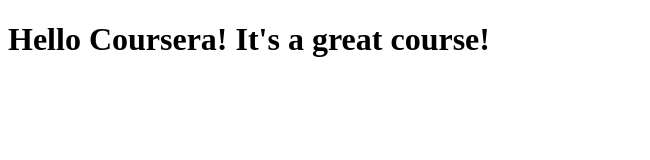
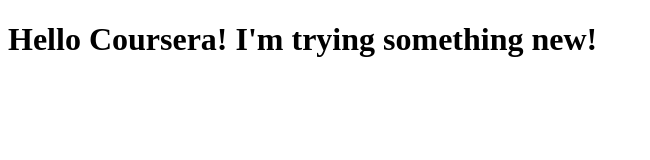
Before and after one commit to ChrisRaynaldo/coursera-test, a plain HTML site: page site/index.html in a window 1280 px wide. Shown: the whole page, without its empty margins (0-650 px from the left). Drawn offline with Linux system fonts and the light colour scheme.

Commit message:
Updated index.html

```diff
--- a/site/index.html
+++ b/site/index.html
@@ -4,6 +4,6 @@
 	<title>Hello Coursera</title>
 </head>
 <body>
-<h1>Hello Coursera! It's a great course!</h1>
+	<h1>Hello Coursera! I'm trying something new!</h1>
 </body>
 </html>
```
